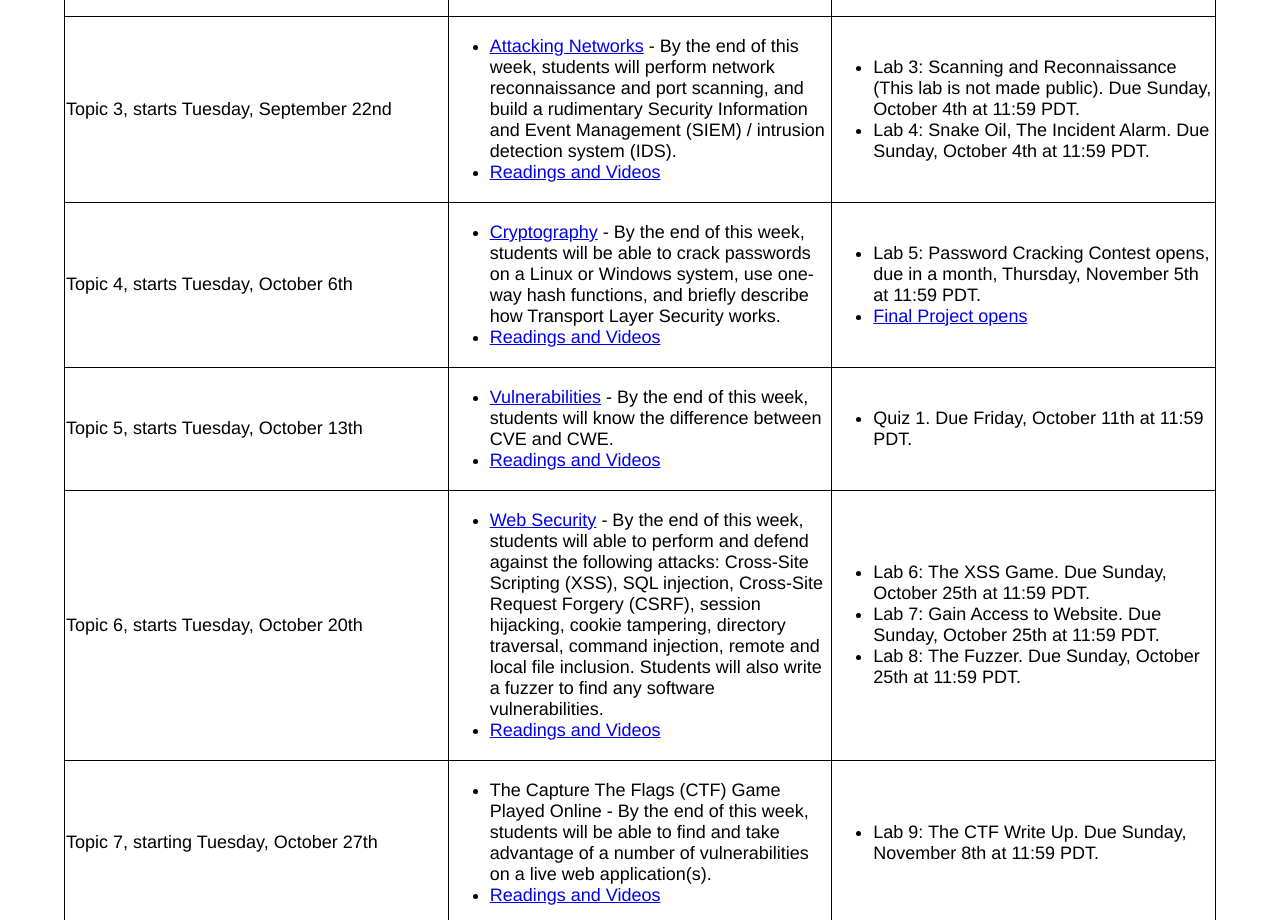
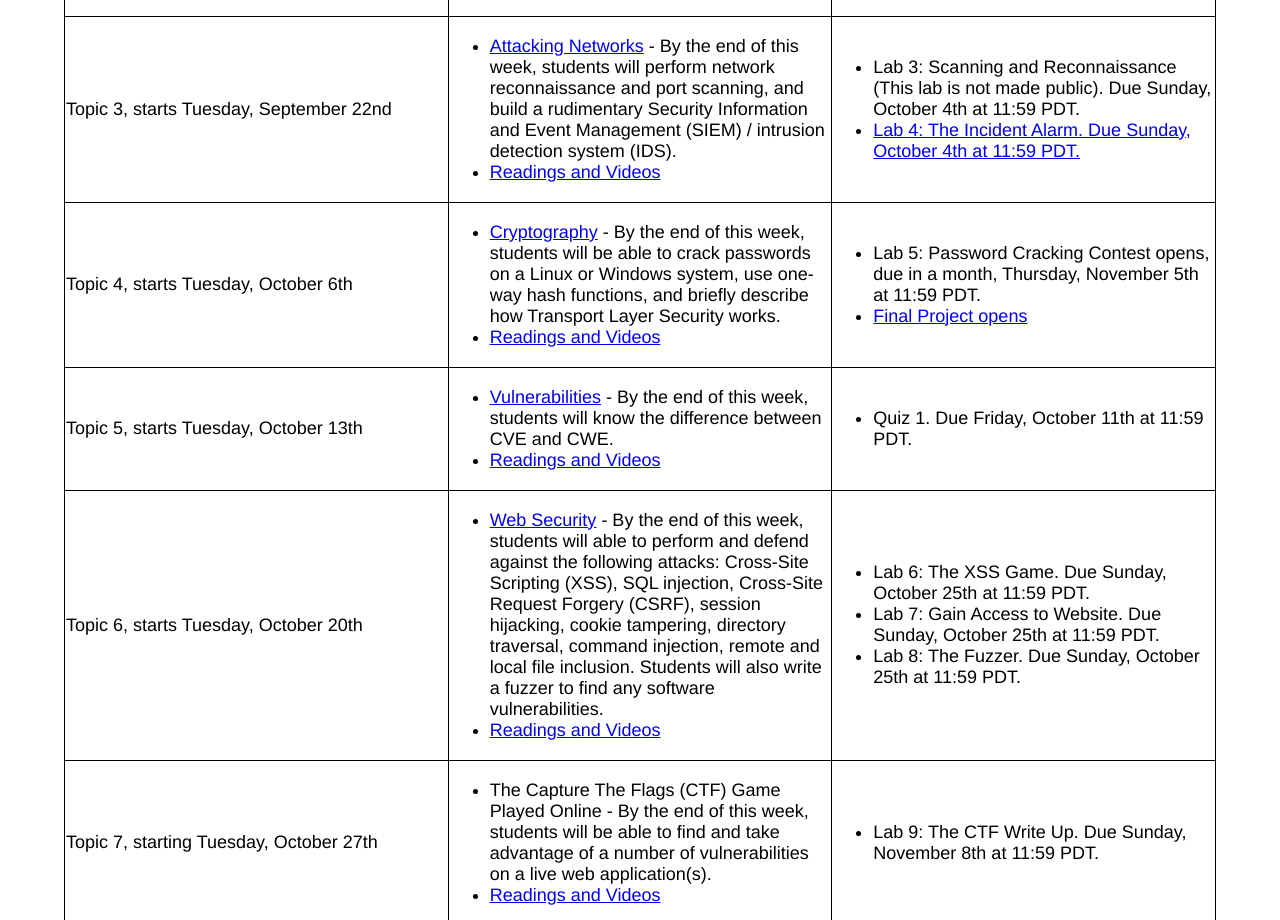
Before and after one commit to YinanQian/DefenseAgainstTheDarkArts, a plain HTML site: page index.html in a window 1280 px wide. Shown: the part 1951-2871 px from the top of the page. Drawn offline with Linux system fonts and the light colour scheme.

Commit message:
Posted public version of Scapy lab

```diff
--- a/index.html
+++ b/index.html
@@ -120,7 +120,7 @@
             <td>
                 <ul>
                     <li>Lab 3: Scanning and Reconnaissance (This lab is not made public). Due Sunday, October 4th at 11:59 PDT.</li>
-                    <li>Lab 4: Snake Oil, The Incident Alarm. Due Sunday, October 4th at 11:59 PDT.</li>
+                    <li><a href="https://github.com/tuftsdev/DefenseAgainstTheDarkArts/blob/gh-pages/labs/lab04-scapy.md" target="_blank">Lab 4: The Incident Alarm. Due Sunday, October 4th at 11:59 PDT.</a></li>
                 </ul>
             </td>
         </tr>
```
Also changed, not shown: 1 other file.
